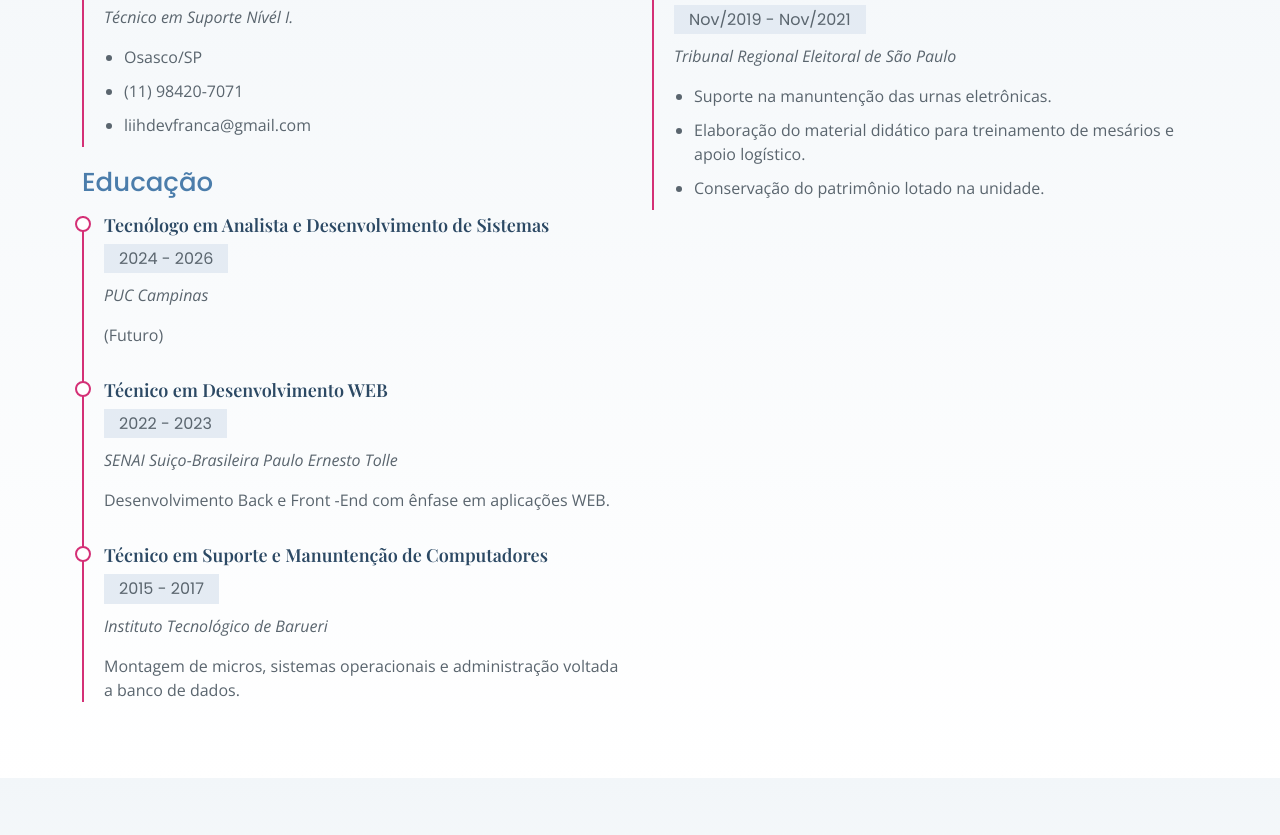
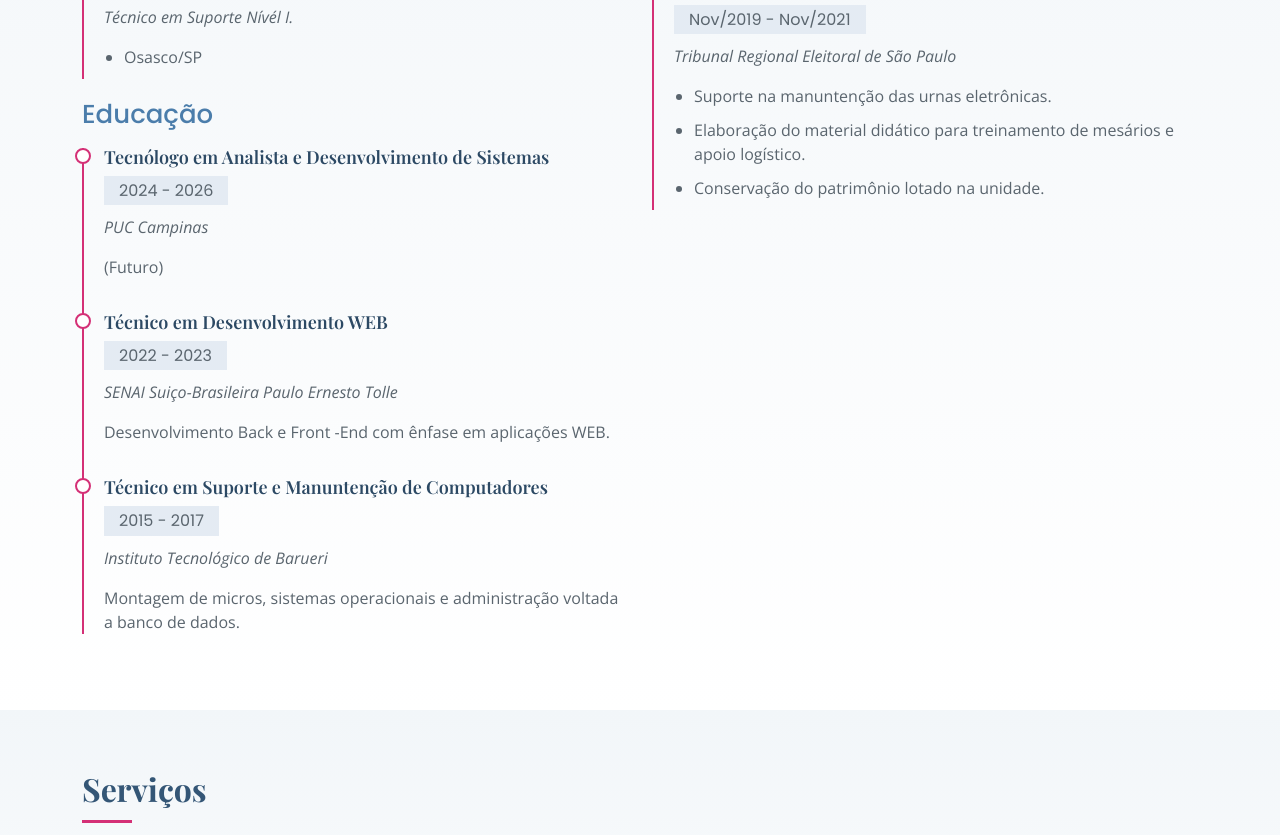
Before and after one commit to LiihDev/Portifolio-Curriculo, a plain HTML site: page index.html in a window 1280 px wide. Shown: the part 1901-2736 px from the top of the page. Drawn offline with nearby package versions, Linux system fonts and the light colour scheme; a web font is replaced by a local one.

Commit message:
Update index.html

```diff
--- a/index.html
+++ b/index.html
@@ -188,8 +188,6 @@
               <p>
               <ul>
                 <li>Osasco/SP</li>
-                <li>(11) 98420-7071</li>
-                <li>liihdevfranca@gmail.com</li>
               </ul>
               </p>
             </div>
```
